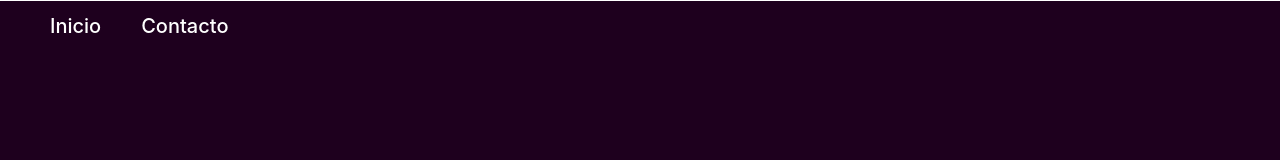
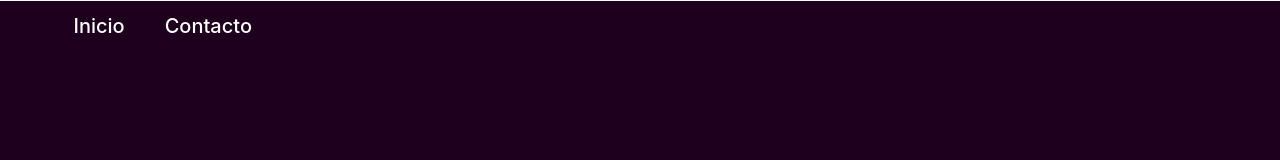
Before and after one commit to KevinCarm/portfolio, a React (Vite) app: page / in a window 1280 px wide. Shown: the top 160 px of the page. Built offline with nearby package versions, Linux system fonts and the light colour scheme.

Commit message:
Change the margin left

```diff
--- a/src/components/Navbar/navbar.module.css
+++ b/src/components/Navbar/navbar.module.css
@@ -21,7 +21,7 @@ nav {
     width: 100%;
     display: flex;
     gap: 40px;
-    margin-left: 40px;
+    margin-left: 5%;
 }
 
 div {
```
